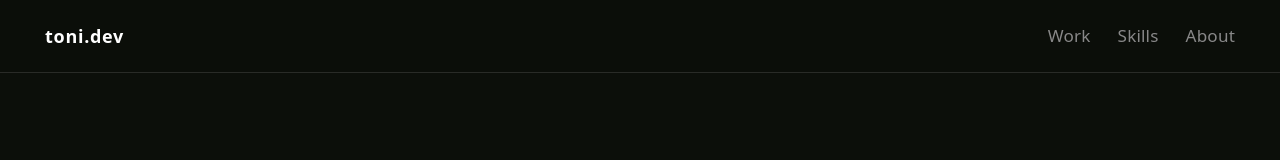
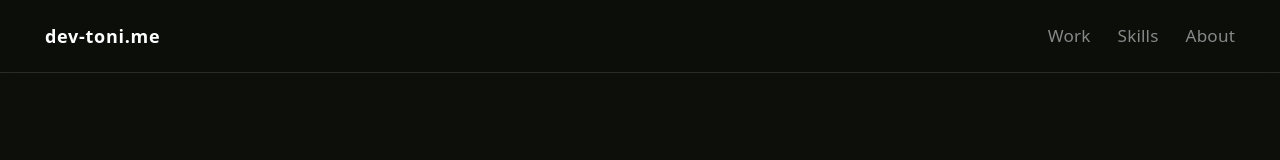
Before and after one commit to ojedat25/Professional-Portfolio, a React (Vite) app in the folder frontend/: page / in a window 1280 px wide. Shown: the top 160 px of the page. Built offline with nearby package versions, Linux system fonts and the light colour scheme.

Commit message:
changing navbar name

```diff
--- a/frontend/src/components/Navbar.jsx
+++ b/frontend/src/components/Navbar.jsx
@@ -18,7 +18,7 @@ export default function Navbar() {
     <header className="site-nav">
       <div className="layout-inner site-nav__inner">
         <a className="site-nav__brand" href="/" onClick={scrollToTop}>
-          toni.dev
+          dev-toni.me
         </a>
         <nav className="site-nav__links" aria-label="Primary">
           <a
```
